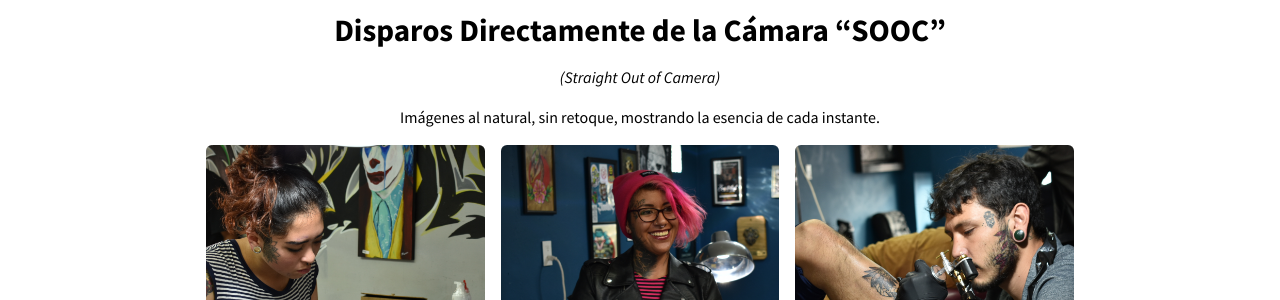
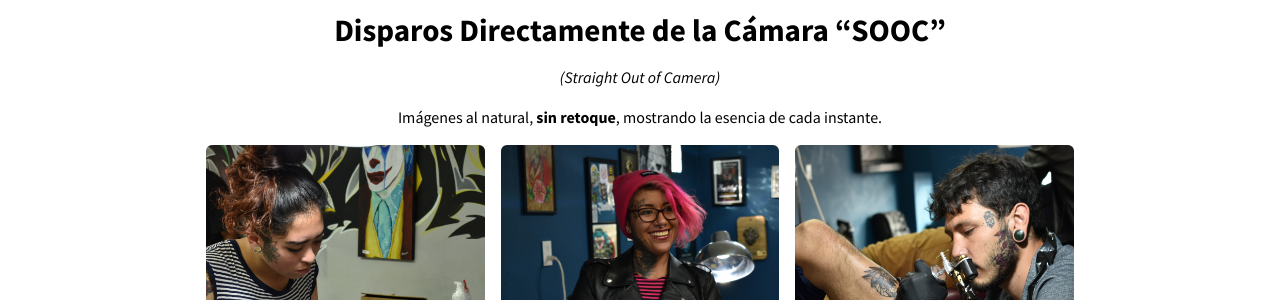
Before and after one commit to KajiiNarumi/iasuarezv, a Jekyll site: the page built from galeria.html, in a window 1280 px wide. Shown: the part 386-686 px from the top of the page. Built offline with Jekyll 4.4.1, drawn with Linux system fonts in a browser that asks for light colours; nearby versions of some CDN libraries.

Commit message:
Update galeria.html

```diff
--- a/galeria.html
+++ b/galeria.html
@@ -1,13 +1,13 @@
 ---
 layout: page
-title: "Galería"
+title: "El mundo visto desde mi lente"
 ---
 
 <main class="galeria-perfil">
 
   <h2 class="text-center">Disparos Directamente de la Cámara “SOOC”</h2>
   <p class="text-center"><em>(Straight Out of Camera)</em></p>
-  <p class="text-center">Imágenes al natural, sin retoque, mostrando la esencia de cada instante.</p>
+  <p class="text-center">Imágenes al natural, <b>sin retoque</b>, mostrando la esencia de cada instante.</p>
 
   <div class="galeria-grid">
     {% assign images = site.static_files | where_exp: "file", "file.path contains '/galeria/'" | sort: "name" | reverse %}
```
